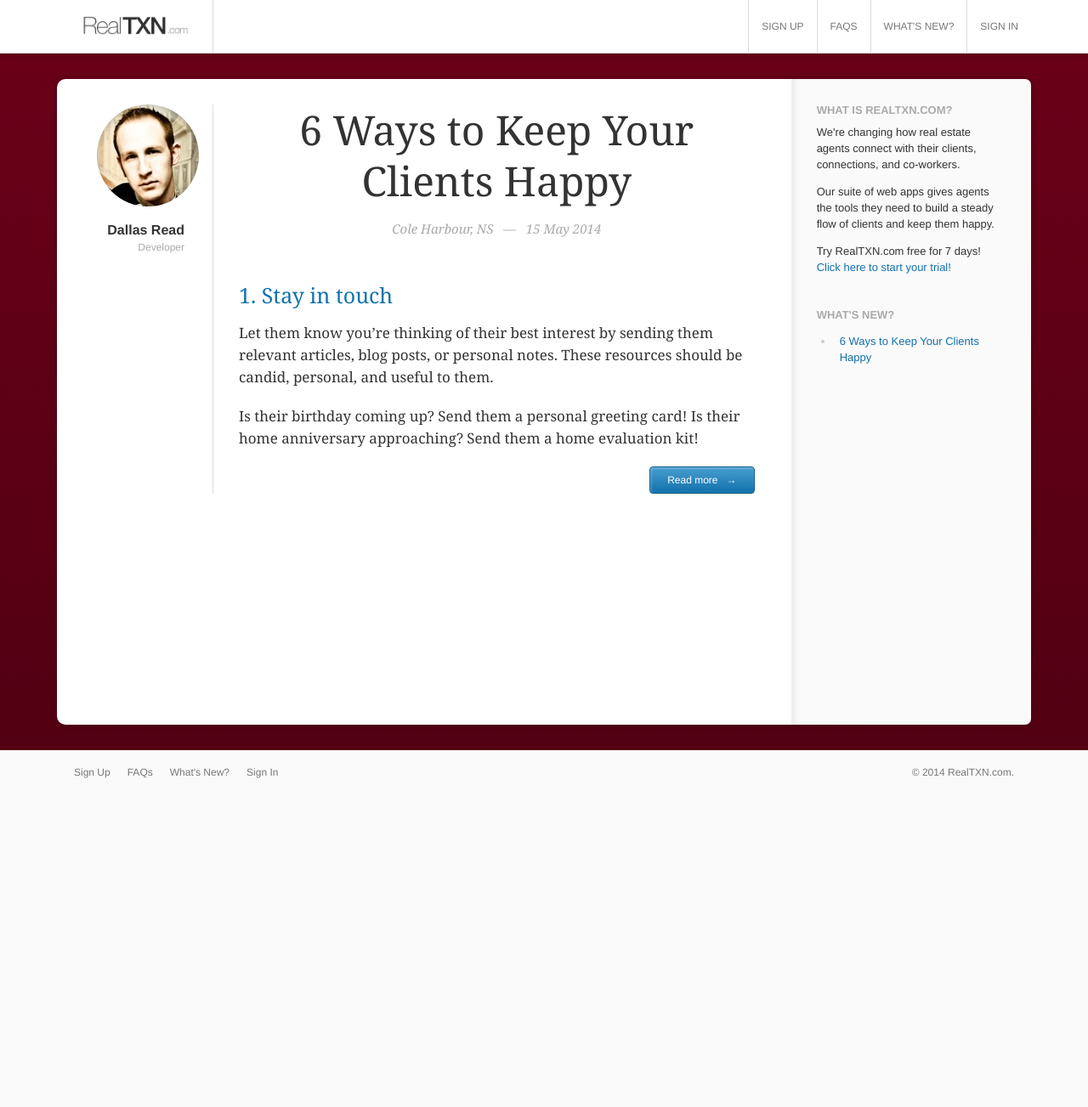
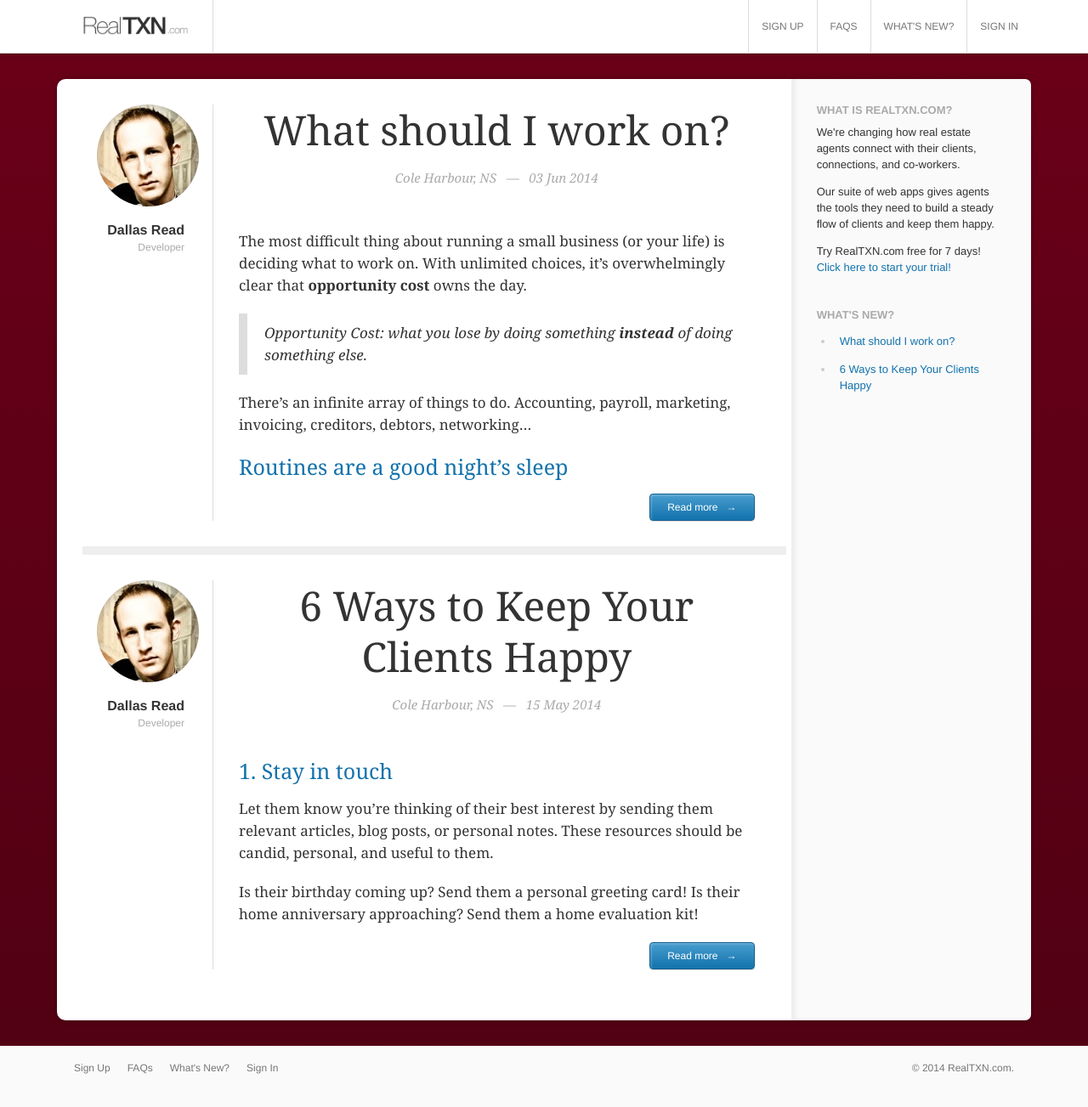
Before and after one commit to dallasread/RealTXN.com, a Jekyll site: the page built from blog/index.html, in a window 1280 px wide and 1363 px high. Shown: the top 1303 px of the window at 85% size. Built offline with Jekyll 4.4.1, drawn with Linux system fonts in a browser that asks for light colours.

Commit message:
Routines.

```diff
--- /dev/null
+++ b/_posts/2014/05/2014-06-03-what-should-i-work-on.md
@@ -0,0 +1,34 @@
+---
+layout:     post
+title:      What should I work on?
+date:       2014-06-03 09:00:00
+tags:       Welcome Clients
+author:     rdr
+location:   Cole Harbour, NS
+---
+
+The most difficult thing about running a small business (or your life) is deciding what to work on. With unlimited choices, it's overwhelmingly clear that **opportunity cost** owns the day.
+
+> Opportunity Cost: what you lose by doing something **instead** of doing something else.
+
+There's an infinite array of things to do. Accounting, payroll, marketing, invoicing, creditors, debtors, networking...
+
+### Routines are a good night's sleep<!-- more -->
+
+Humans are creatures of habit. We do the same things, day after day. We go to the same places, walk the same paths, sit in the same chairs, write the same words, and bump against the same problems.
+
+Certainly, there's a ton of merit and value in routines. In the software world, no program worth its salt would ever be released without sufficient testing. Software test suites usually come in the form of hundreds of tests that run in an instant, letting the developer know if the code quality is up to par.
+
+Routines ensure quality. They let you sleep at night knowing that all your bases are covered.
+
+But there is a catch &mdash; **routines are harmful.**
+
+Routines make you lazy. They turn your brain to mush. Auto-pilot. When you routine something, it means that someone else can do it faster, cheaper, and smarter than you. It means you're going to be out of business soon.
+
+### What should I work on then?
+
+If you want to really make an irreplaceable difference, spend your time doing things that cannot be routined. Create routines. Break routines. Shrink routines. Merge routines.
+
+Routines happen to be the biggest Return On Investment for any company. Every time they're used, the initial investment skyrockets.
+
+TLDR; Routines are the vital, but *you* shouldn't be wasting your time doing them. Create routines, then outsource them to better tools or employees.
--- a/assets/css/main.css
+++ b/assets/css/main.css
@@ -14,6 +14,9 @@ body {
 a {
   color: inherit;
   text-decoration: none; }
+
+i, em {
+  font-style: oblique; }
 
 img {
   max-width: 100%; }
--- a/assets/css/main.scss
+++ b/assets/css/main.scss
@@ -21,6 +21,10 @@ body {
 a {
 	color: inherit;
 	text-decoration: none;
+}
+
+i, em {
+	font-style: oblique;
 }
 
 img {
```
Also changed, not shown: 4 other files.
